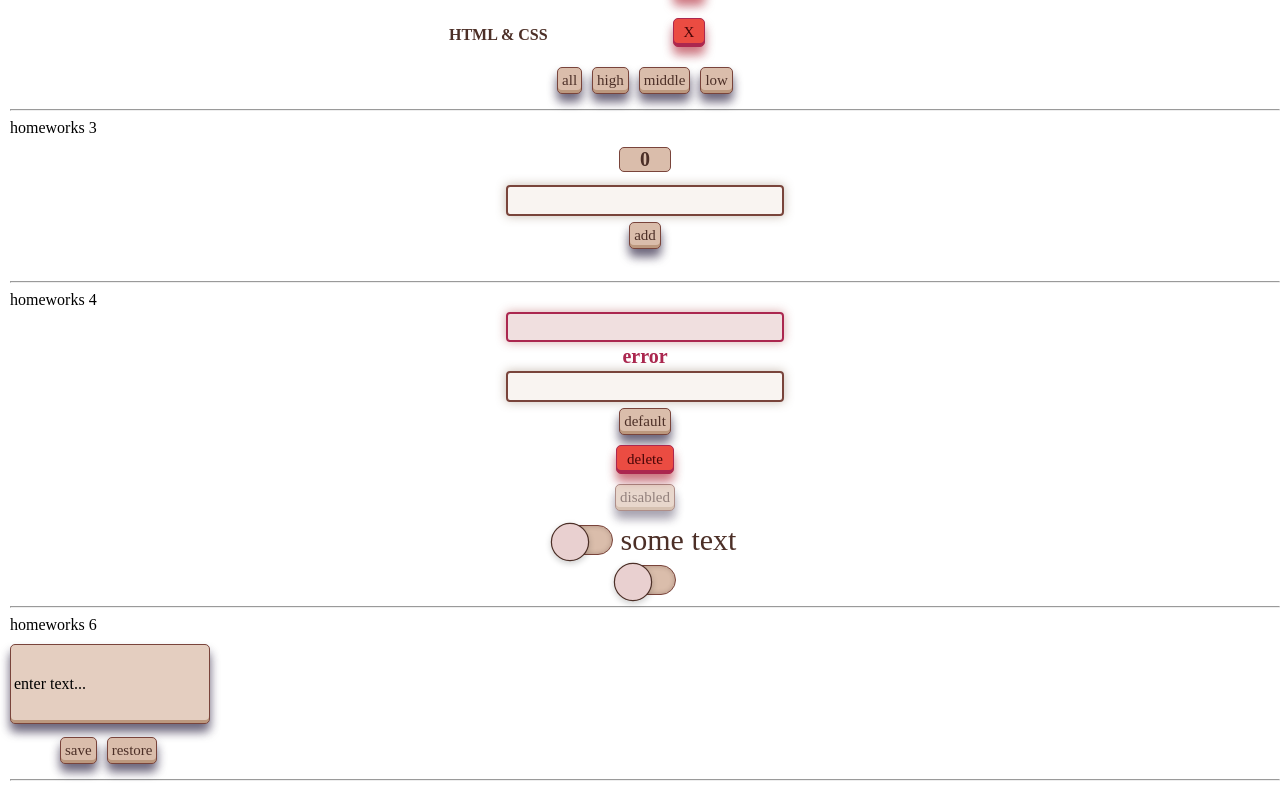
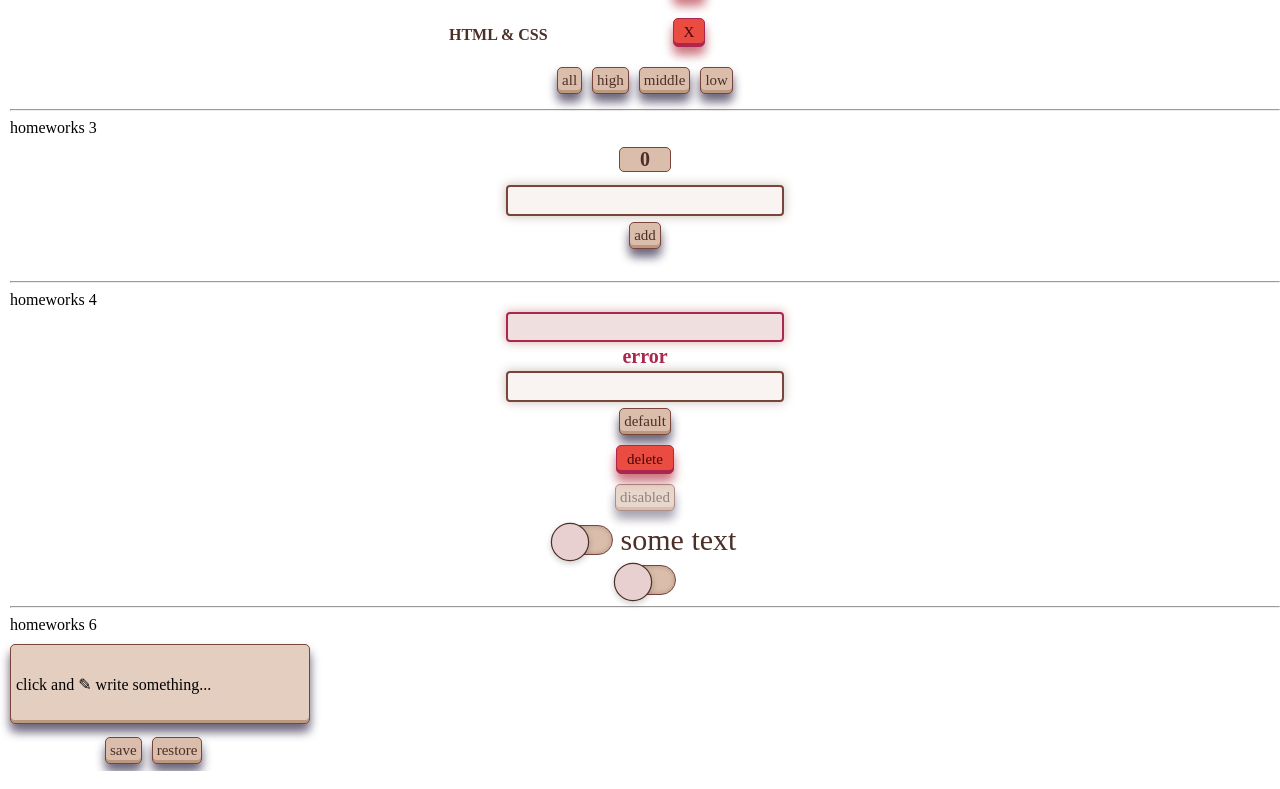
Before and after one commit to e-doschechnikova/Homework-Ignat, a React (Create React App) app: page /#/pre-junior in a window 1280 px wide. Shown: the part 551-1340 px from the top of the page. Built offline with nearby package versions, Linux system fonts and the light colour scheme; a web font is replaced by a local one.

Commit message:
finished HW6

```diff
--- a/src/p2-homeworks/h6/HW6.module.css
+++ b/src/p2-homeworks/h6/HW6.module.css
@@ -2,11 +2,10 @@
   display: flex;
   align-items: center;
 
-  margin-top: 10px;
-  margin-bottom: 10px;
-  padding: 3px;
+  margin: 10px 0;
+  padding: 5px;
 
-  width: 200px;
+  width: 300px;
   height: 80px;
 
   background-color: #e4cec0;
@@ -18,6 +17,27 @@
     rgba(45, 35, 66, 0.3) 0 7px 13px -3px, #bc987e 0 -3px 0 inset;
 }
 
+.spanContainer input {
+  width: 277px;
+  padding: 5px;
+  margin-right: 5px;
+  margin-bottom: 5px;
+
+  background-color: #e4cec054;
+
+  color: #4c2f27;
+  font-size: 25px;
+
+  border: none;
+
+  border-bottom: 1px solid #4c2f27;
+  outline: none;
+}
+
+.editSpan {
+  width: 250px;
+}
+
 .buttonContainer {
-  margin-left: 45px;
+  margin-left: 90px;
 }
--- a/src/p2-homeworks/h6/HW6.tsx
+++ b/src/p2-homeworks/h6/HW6.tsx
@@ -21,7 +21,9 @@ function HW6() {
         <SuperEditableSpan
           value={value}
           onChangeText={setValue}
-          spanProps={{ children: value ? undefined : "enter text..." }}
+          spanProps={{
+            children: value ? undefined : "click and ✎ write something...",
+          }}
         />
       </div>
       <div className={styles.buttonContainer}>
@@ -30,7 +32,6 @@ function HW6() {
       </div>
       {/*для личного творчества, могу проверить*/}
       {/*<AlternativeSuperEditableSpan/>*/}
-      <hr />
     </div>
   );
 }
--- a/src/p2-homeworks/h6/common/c4-SuperEditableSpan/SuperEditableSpan.tsx
+++ b/src/p2-homeworks/h6/common/c4-SuperEditableSpan/SuperEditableSpan.tsx
@@ -5,6 +5,7 @@ import React, {
   useState,
 } from "react";
 import SuperInputText from "../../../h4/common/c1-SuperInputText/SuperInputText";
+import styles from "../../HW6.module.css";
 
 // тип пропсов обычного инпута
 type DefaultInputPropsType = DetailedHTMLProps<
@@ -59,7 +60,7 @@ const SuperEditableSpan: React.FC<SuperEditableSpanType> = ({
     onDoubleClick && onDoubleClick(e);
   };
 
-  const spanClassName = `${"сделать красивый стиль для спана"} ${className}`;
+  const spanClassName = `${styles.editSpan} ${className}`;
 
   return (
     <>
```
